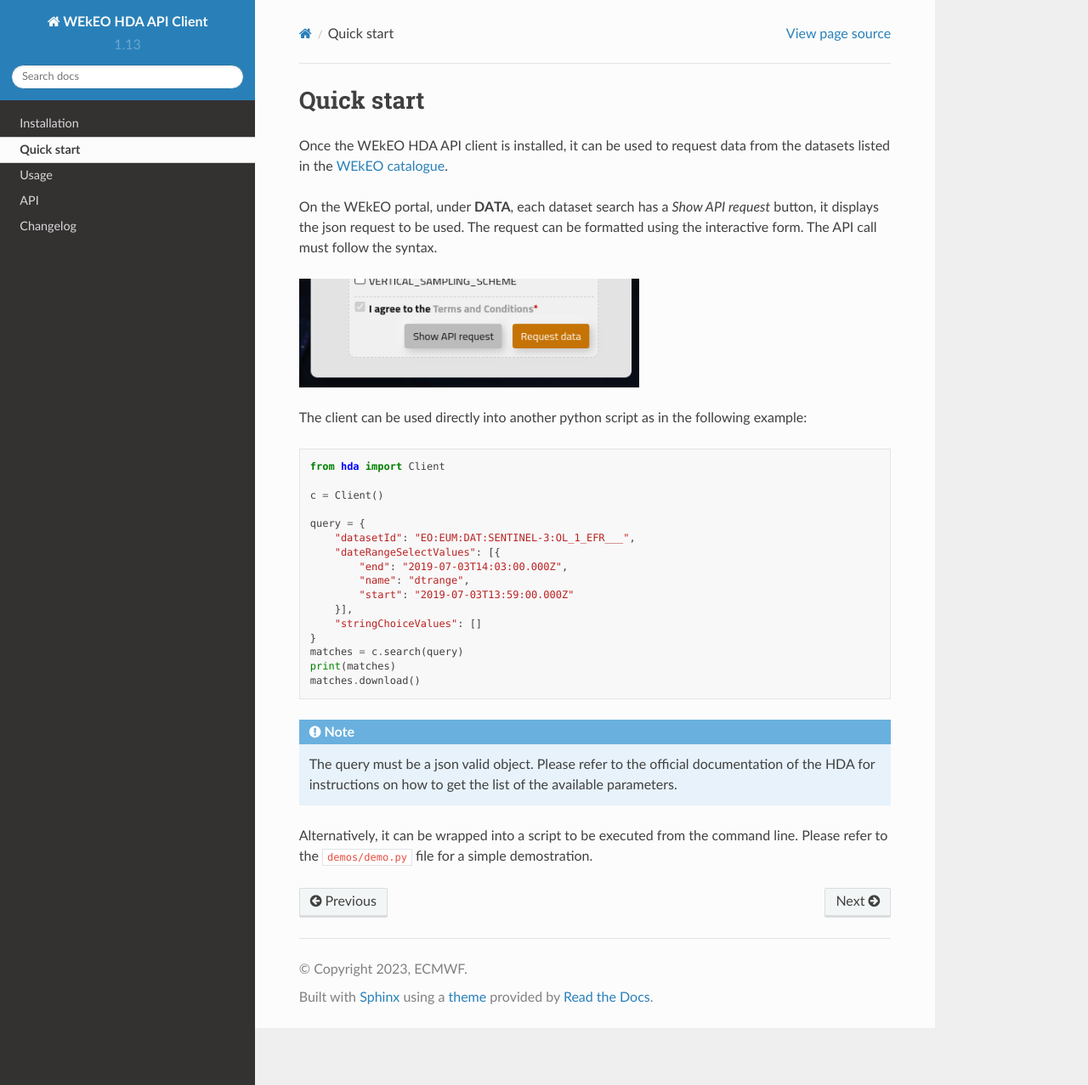
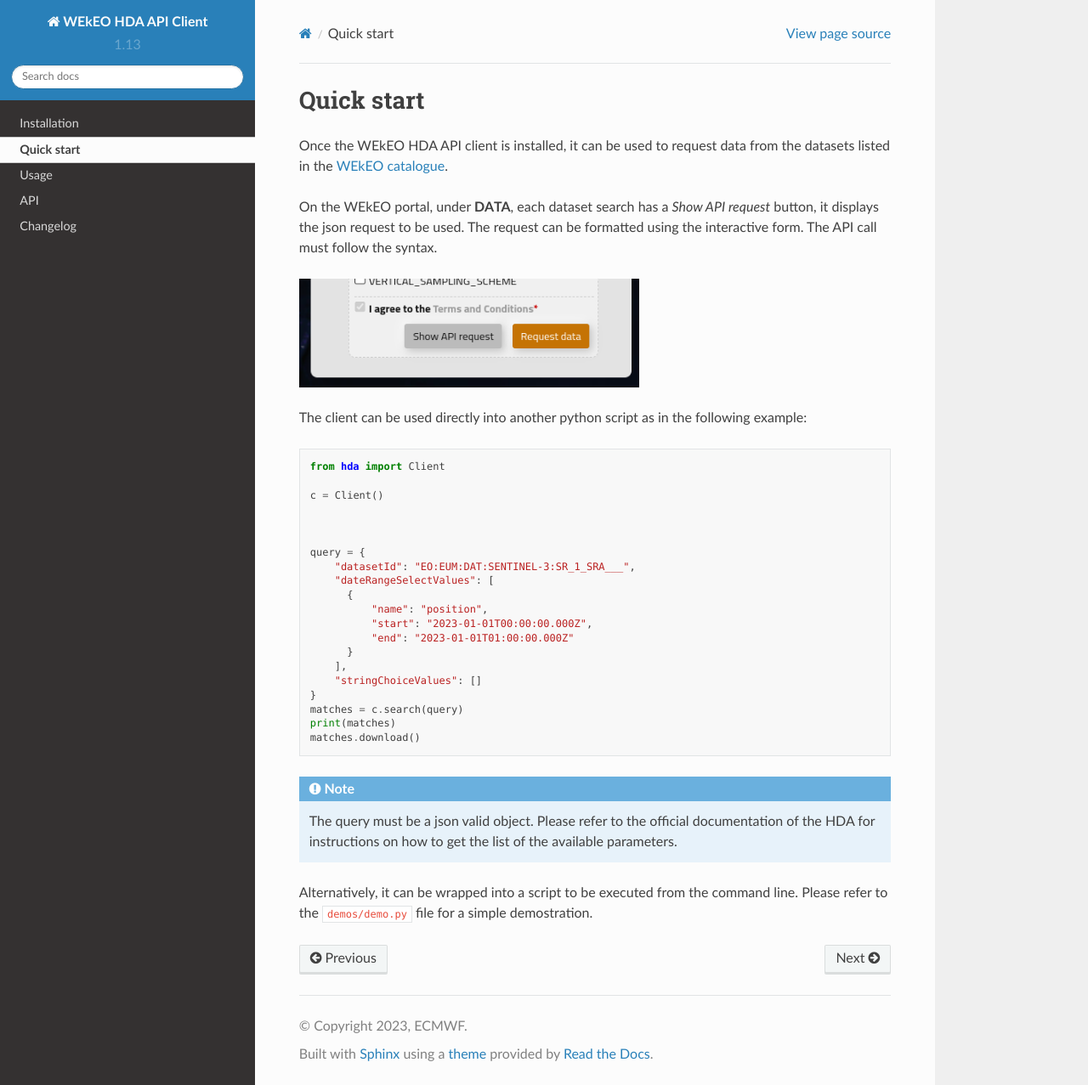
Before and after one commit to ecmwf/hda, a Sphinx documentation site: the page built from docs/source/quickstart.rst, in a window 1280 px wide and 1277 px high. Shown: the whole window at 85% size. Built offline with Sphinx 7.4.7 and the Read the Docs theme 2.0.0, drawn with Linux system fonts in a browser that asks for light colours.

Commit message:
Update quickstart.rst
Minor Documentation editing

```diff
--- a/docs/source/quickstart.rst
+++ b/docs/source/quickstart.rst
@@ -16,13 +16,17 @@
 
     c = Client()
 
+
+
     query = {
-        "datasetId": "EO:EUM:DAT:SENTINEL-3:OL_1_EFR___",
-        "dateRangeSelectValues": [{
-            "end": "2019-07-03T14:03:00.000Z",
-            "name": "dtrange",
-            "start": "2019-07-03T13:59:00.000Z"
-        }],
+        "datasetId": "EO:EUM:DAT:SENTINEL-3:SR_1_SRA___",
+        "dateRangeSelectValues": [
+          {
+              "name": "position",
+              "start": "2023-01-01T00:00:00.000Z",
+              "end": "2023-01-01T01:00:00.000Z"
+          }
+        ],
         "stringChoiceValues": []
     }
     matches = c.search(query)
```
